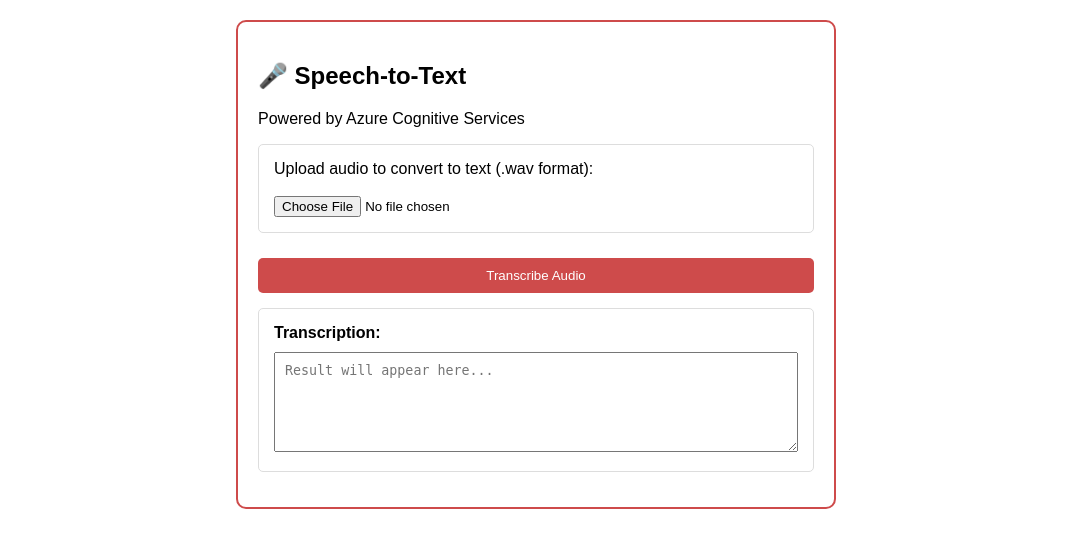
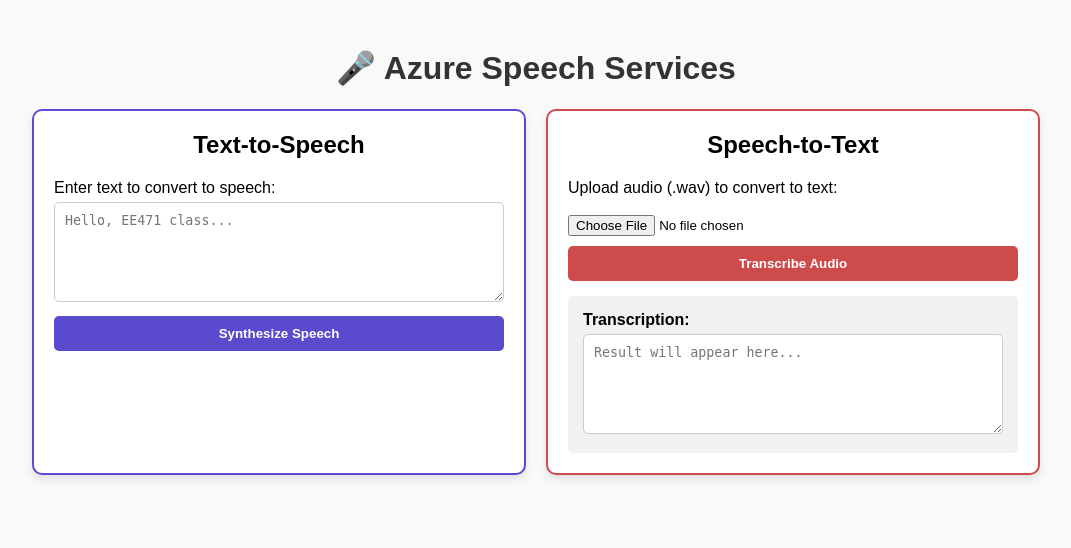
Before and after one commit to D1G1R/EE471, a Flask app: page / in a window 1280 px wide. Shown: the top 548 px of the page, without its empty margins (104-1175 px from the left). Run offline with Flask 3, Linux system fonts and the light colour scheme.

Commit message:
TTS and STT merged together

```diff
--- a/Week_6/app.py
+++ b/Week_6/app.py
@@ -2,26 +2,53 @@ import os
 from flask import Flask, render_template, request, jsonify
 import azure.cognitiveservices.speech as speechsdk
 from dotenv import load_dotenv
+import time
 
 load_dotenv()
 
 app = Flask(__name__)
+os.makedirs('static', exist_ok=True)
 os.makedirs('uploads', exist_ok=True)
 
 @app.route('/')
 def index():
     return render_template('index.html')
 
+# --- TEXT TO SPEECH ---
+@app.route('/synthesize', methods=['POST'])
+def synthesize():
+    data = request.json
+    text = data.get('text')
+    if not text:
+        return jsonify({'error': 'Please enter some text.'}), 400
+
+    try:
+        speech_key = os.getenv('SPEECH_KEY')
+        speech_region = os.getenv('SPEECH_REGION')
+        speech_config = speechsdk.SpeechConfig(subscription=speech_key, region=speech_region)
+
+        filename = f"static/output_{int(time.time())}.wav"
+        audio_config = speechsdk.audio.AudioOutputConfig(filename=filename)
+        speech_synthesizer = speechsdk.SpeechSynthesizer(speech_config=speech_config, audio_config=audio_config)
+        result = speech_synthesizer.speak_text_async(text).get()
+
+        if result.reason == speechsdk.ResultReason.SynthesizingAudioCompleted:
+            return jsonify({'message': 'Audio successfully created!', 'audio_url': f'/{filename}'} )
+        elif result.reason == speechsdk.ResultReason.Canceled:
+            return jsonify({'error': f'Error: {result.cancellation_details.reason}'}), 500
+    except Exception as e:
+        return jsonify({'error': str(e)}), 500
+
+# --- SPEECH TO TEXT ---
 @app.route('/transcribe', methods=['POST'])
 def transcribe():
     if 'audio' not in request.files:
-        return jsonify({'error': 'Lütfen bir ses dosyası yükleyin.'}), 400
+        return jsonify({'error': 'Please upload an audio file.'}), 400
 
     audio_file = request.files['audio']
     if audio_file.filename == '':
-        return jsonify({'error': 'Dosya seçilmedi.'}), 400
+        return jsonify({'error': 'No file selected.'}), 400
 
-    # Dosyayı geçici olarak kaydet
     file_path = os.path.join('uploads', audio_file.filename)
     audio_file.save(file_path)
 
@@ -30,30 +57,23 @@ def transcribe():
         speech_region = os.getenv('SPEECH_REGION')
         speech_config = speechsdk.SpeechConfig(subscription=speech_key, region=speech_region)
 
-        # Sesi dosyadan okuma ayarı
         audio_config = speechsdk.AudioConfig(filename=file_path)
         speech_recognizer = speechsdk.SpeechRecognizer(speech_config=speech_config, audio_config=audio_config)
-
-        # Sesi metne çevir (Senkron)
         result = speech_recognizer.recognize_once_async().get()
 
         if result.reason == speechsdk.ResultReason.RecognizedSpeech:
-            return jsonify({'text': result.text, 'message': 'Ses başarıyla metne çevrildi!'})
+            return jsonify({'text': result.text, 'message': 'Audio successfully transcribed!'})
         elif result.reason == speechsdk.ResultReason.NoMatch:
-            return jsonify({'error': 'Ses anlaşılamadı. Lütfen net bir ses dosyası yükleyin.'}), 400
+            return jsonify({'error': 'Speech not recognized. Please upload a clear audio file.'}), 400
         elif result.reason == speechsdk.ResultReason.Canceled:
-            return jsonify({'error': 'İşlem iptal edildi veya Azure bağlantı hatası.'}), 500
-
+            return jsonify({'error': 'Operation canceled.'}), 500
     except Exception as e:
         return jsonify({'error': str(e)}), 500
     finally:
-        # Azure araçlarının dosya üzerindeki kilidini kaldırması için onları bellekten siliyoruz
         if 'speech_recognizer' in locals():
             del speech_recognizer
         if 'audio_config' in locals():
             del audio_config
-
-        # İşlem bitince geçici dosyayı temizle
         if os.path.exists(file_path):
             os.remove(file_path)
 
--- a/Week_6/templates/index.html
+++ b/Week_6/templates/index.html
@@ -1,83 +1,117 @@
 <!DOCTYPE html>
-<html lang="tr">
+<html lang="en">
 <head>
     <meta charset="UTF-8">
     <meta name="viewport" content="width=device-width, initial-scale=1.0">
-    <title>Speech-to-Text</title>
+    <title>Azure Speech Services</title>
     <style>
-        body { font-family: Arial, sans-serif; padding: 20px; max-width: 600px; margin: auto; }
-        .container { border: 2px solid #ce4b4b; border-radius: 10px; padding: 20px; }
-        .box { border: 1px solid #ddd; padding: 15px; border-radius: 5px; margin-bottom: 15px; }
-        button { padding: 10px 20px; cursor: pointer; border: none; border-radius: 5px; margin-top: 10px; }
-        .btn-transcribe { background-color: #ce4b4b; color: white; width: 100%;}
-        .status { margin-top: 10px; padding: 10px; display: none; border-radius: 5px;}
+        body { font-family: Arial, sans-serif; padding: 20px; background-color: #f9f9f9;}
+        .main-container { display: flex; gap: 20px; justify-content: center; flex-wrap: wrap;}
+        .card { background: white; border: 2px solid #ddd; border-radius: 10px; padding: 20px; width: 100%; max-width: 450px; box-shadow: 0 4px 8px rgba(0,0,0,0.1); }
+        .card-tts { border-color: #5a4bce; }
+        .card-stt { border-color: #ce4b4b; }
+        h2 { text-align: center; margin-top: 0;}
+        textarea { width: 100%; height: 100px; padding: 10px; box-sizing: border-box; margin-top: 5px; border: 1px solid #ccc; border-radius: 5px;}
+        button { padding: 10px; cursor: pointer; border: none; border-radius: 5px; width: 100%; margin-top: 10px; font-weight: bold;}
+        .btn-synth { background-color: #5a4bce; color: white; }
+        .btn-transcribe { background-color: #ce4b4b; color: white; }
+        .status { margin-top: 10px; padding: 10px; display: none; border-radius: 5px; text-align: center;}
         .success { background-color: #e8f5e9; color: #2e7d32; }
         .error { background-color: #ffebee; color: #c62828; }
-        textarea { width: 100%; height: 100px; padding: 10px; box-sizing: border-box; margin-top: 10px;}
+        .audio-section, .box { margin-top: 15px; background: #f1f1f1; padding: 15px; border-radius: 5px;}
+        audio { width: 100%; margin-top: 10px;}
     </style>
 </head>
 <body>
 
-<div class="container">
-    <h2>🎤 Speech-to-Text</h2>
-    <p>Powered by Azure Cognitive Services</p>
+<h1 style="text-align: center; color: #333;">🎤 Azure Speech Services</h1>
 
-    <div class="box">
-        <label for="audioFile">Upload audio to convert to text (.wav format):</label><br><br>
-        <input type="file" id="audioFile" accept="audio/wav">
+<div class="main-container">
+    <!-- TEXT TO SPEECH CARD -->
+    <div class="card card-tts">
+        <h2>Text-to-Speech</h2>
+        <label>Enter text to convert to speech:</label>
+        <textarea id="textInput" placeholder="Hello, EE471 class..."></textarea>
+        <button class="btn-synth" onclick="synthesizeSpeech()">Synthesize Speech</button>
+        <div id="statusTTS" class="status"></div>
+
+        <div id="audioSection" class="audio-section" style="display: none;">
+            <strong>Generated Audio:</strong>
+            <audio id="audioPlayer" controls></audio>
+            <a id="downloadLink" href="#" download="generated_audio.wav" style="display: block; text-align: center; background: #2196F3; color: white; padding: 10px; text-decoration: none; border-radius: 5px; margin-top:10px;">Download Audio</a>
+        </div>
     </div>
 
-    <button class="btn-transcribe" onclick="transcribeAudio()">Transcribe Audio</button>
+    <!-- SPEECH TO TEXT CARD -->
+    <div class="card card-stt">
+        <h2>Speech-to-Text</h2>
+        <label>Upload audio (.wav) to convert to text:</label><br><br>
+        <input type="file" id="audioFile" accept="audio/wav" style="width: 100%;">
+        <button class="btn-transcribe" onclick="transcribeAudio()">Transcribe Audio</button>
+        <div id="statusSTT" class="status"></div>
 
-    <div id="statusMessage" class="status"></div>
-
-    <div class="box" style="margin-top: 15px;">
-        <strong>Transcription:</strong>
-        <textarea id="transcriptionResult" readonly placeholder="Result will appear here..."></textarea>
+        <div class="box">
+            <strong>Transcription:</strong>
+            <textarea id="transcriptionResult" readonly placeholder="Result will appear here..."></textarea>
+        </div>
     </div>
 </div>
 
 <script>
+    // Text to Speech Fonksiyonu
+    async function synthesizeSpeech() {
+        const text = document.getElementById('textInput').value;
+        const statusDiv = document.getElementById('statusTTS');
+        const audioSection = document.getElementById('audioSection');
+
+        if (!text) return showStatus(statusDiv, 'Please enter some text.', 'error');
+
+        showStatus(statusDiv, 'Synthesizing... Please wait.', 'success');
+        audioSection.style.display = 'none';
+
+        try {
+            const res = await fetch('/synthesize', {
+                method: 'POST', headers: { 'Content-Type': 'application/json' },
+                body: JSON.stringify({ text })
+            });
+            const data = await res.json();
+            if (res.ok) {
+                showStatus(statusDiv, data.message, 'success');
+                document.getElementById('audioPlayer').src = data.audio_url;
+                document.getElementById('downloadLink').href = data.audio_url;
+                audioSection.style.display = 'block';
+            } else showStatus(statusDiv, data.error, 'error');
+        } catch (e) { showStatus(statusDiv, 'Network error.', 'error'); }
+    }
+
+    // Speech to Text Fonksiyonu
     async function transcribeAudio() {
         const fileInput = document.getElementById('audioFile');
-        const statusDiv = document.getElementById('statusMessage');
+        const statusDiv = document.getElementById('statusSTT');
         const resultBox = document.getElementById('transcriptionResult');
 
-        if (fileInput.files.length === 0) {
-            statusDiv.textContent = 'Please choose an audio file first.';
-            statusDiv.className = 'status error';
-            statusDiv.style.display = 'block';
-            return;
-        }
+        if (!fileInput.files.length) return showStatus(statusDiv, 'Please choose a file.', 'error');
 
-        statusDiv.textContent = 'Transcribing... Please wait.';
-        statusDiv.className = 'status';
-        statusDiv.style.display = 'block';
+        showStatus(statusDiv, 'Transcribing... Please wait.', 'success');
         resultBox.value = '';
 
         const formData = new FormData();
         formData.append('audio', fileInput.files[0]);
 
         try {
-            const response = await fetch('/transcribe', {
-                method: 'POST',
-                body: formData
-            });
+            const res = await fetch('/transcribe', { method: 'POST', body: formData });
+            const data = await res.json();
+            if (res.ok) {
+                showStatus(statusDiv, data.message, 'success');
+                resultBox.value = data.text;
+            } else showStatus(statusDiv, data.error, 'error');
+        } catch (e) { showStatus(statusDiv, 'Network error.', 'error'); }
+    }
 
-            const data = await response.json();
-
-            if (response.ok) {
-                statusDiv.textContent = data.message;
-                statusDiv.className = 'status success';
-                resultBox.value = data.text;
-            } else {
-                statusDiv.textContent = data.error;
-                statusDiv.className = 'status error';
-            }
-        } catch (error) {
-            statusDiv.textContent = 'Network or server error occurred.';
-            statusDiv.className = 'status error';
-        }
+    function showStatus(element, message, type) {
+        element.textContent = message;
+        element.className = 'status ' + type;
+        element.style.display = 'block';
     }
 </script>
 
```
Also changed, not shown: 1 other file.
